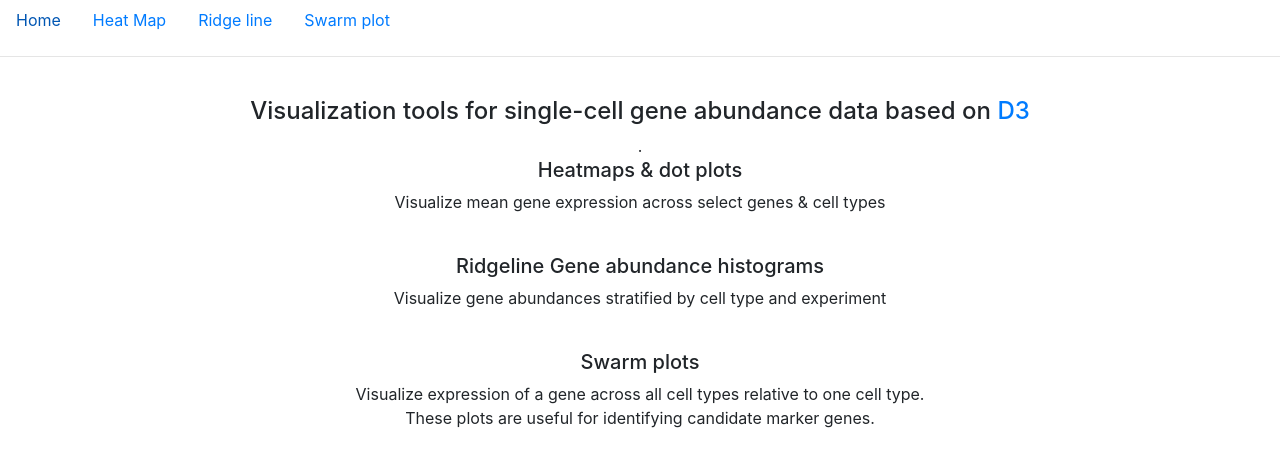
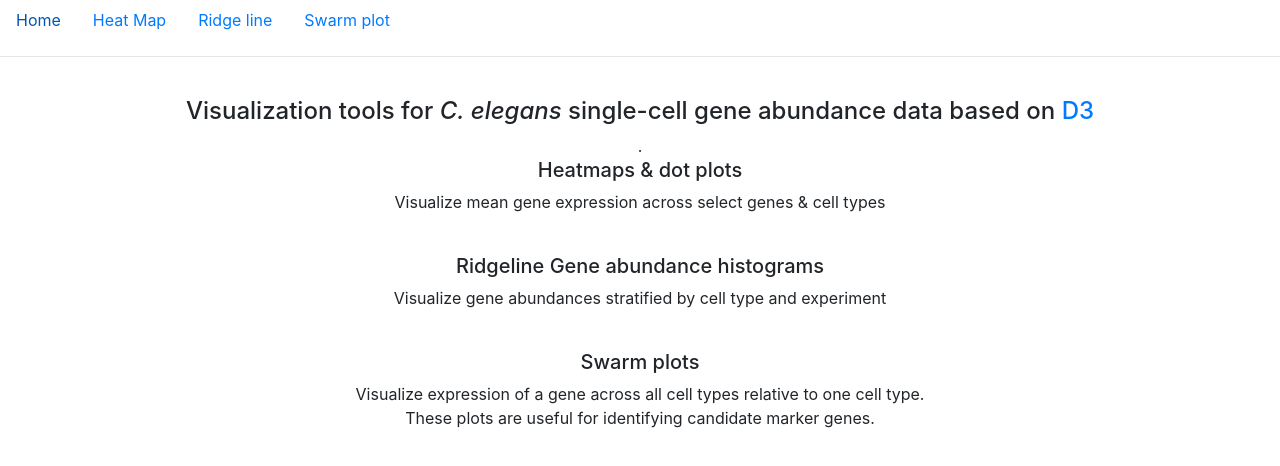
Before and after one commit to WormBase/wormcells-viz, a React (Create React App) app in the folder src/frontend/: page / in a window 1280 px wide. Shown: the top 466 px of the page. Built offline with nearby package versions, Linux system fonts and the light colour scheme.

Commit message:
chore(home): added c. elegans

```diff
--- a/src/frontend/src/components/Home.js
+++ b/src/frontend/src/components/Home.js
@@ -4,7 +4,7 @@ const HeatmapContainer = () => {
         <div>
             <div className="text-center">
                 <br/>
-                <h4>Visualization tools for single-cell gene abundance data based on <a href="https://d3js.org/" target="_blank">D3</a></h4>.
+                <h4>Visualization tools for <i>C. elegans</i> single-cell gene abundance data based on <a href="https://d3js.org/" target="_blank">D3</a></h4>.
                 <br/>
                 <h5>Heatmaps & dot plots</h5>
                 <p>Visualize mean gene expression across select genes & cell types</p><br/>
```
